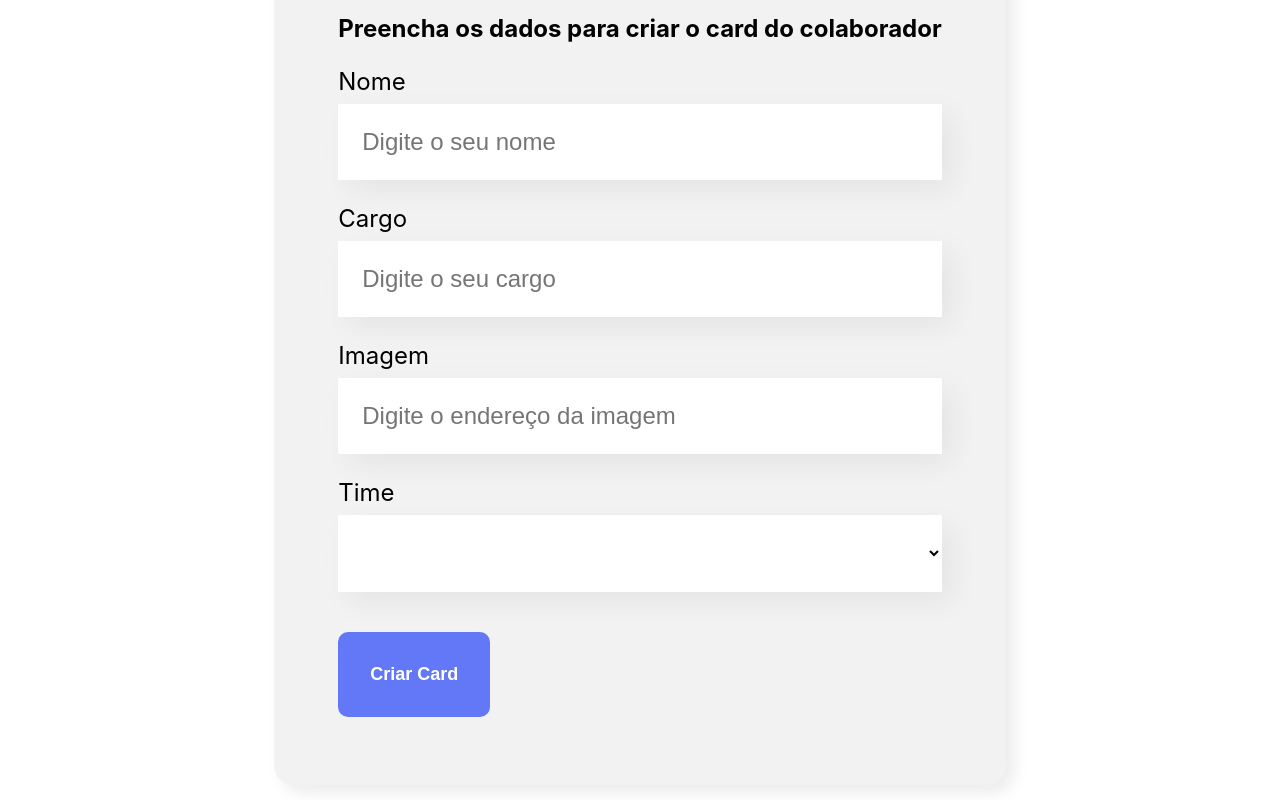
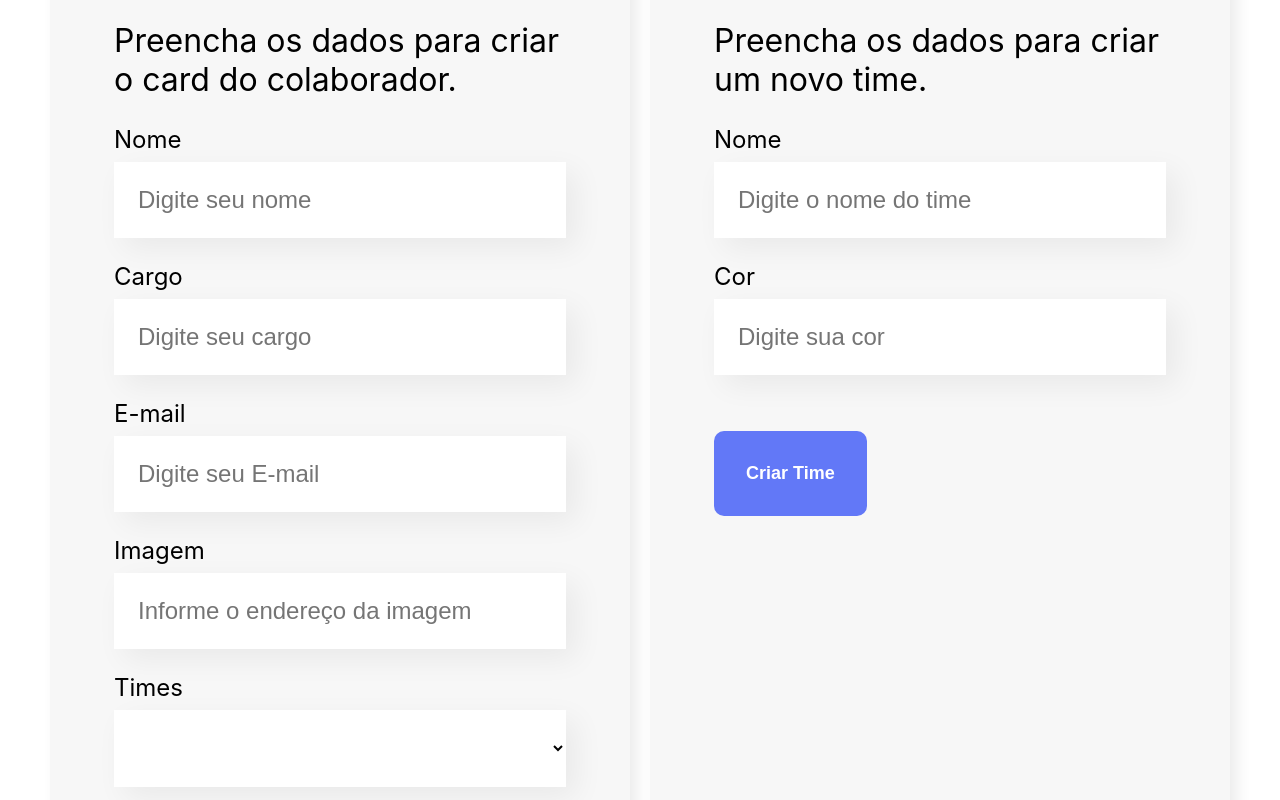
Before and after one commit to Linguini97/Organo-Semear, a React (Create React App) app: page / in a window 1280 px wide. Shown: the part 620-1420 px from the top of the page. Built offline with nearby package versions, Linux system fonts and the light colour scheme.

Commit message:
Inclusão de campo de e-mail,  add time e del colab

```diff
--- a/package.json
+++ b/package.json
@@ -8,7 +8,9 @@
     "@testing-library/user-event": "^13.5.0",
     "react": "^18.2.0",
     "react-dom": "^18.2.0",
+    "react-icons": "^4.8.0",
     "react-scripts": "5.0.1",
+    "uuid": "^9.0.0",
     "web-vitals": "^2.1.4"
   },
   "scripts": {
--- a/src/App.js
+++ b/src/App.js
@@ -3,52 +3,77 @@ import Banner from './componentes/Banner/Banner';
 import Formulario from './componentes/Formulario';
 import Time from './componentes/Time';
 import Rodape from './componentes/Rodape';
+import { v4 as uuidv4 } from 'uuid';
+
 
 function App() {
 
-  const times = [
+  const [times, setTimes] = useState ([
     {
+      id: uuidv4(),
       nome: 'Diretor Executivo',
       corPrimaria: '#57c278',
       corSecundaria: '#D9F7E9',
     },
     {
+      id: uuidv4(),
       nome: 'Diretor',
       corPrimaria: '#82CFFA',
       corSecundaria: '#E8F8FF',
     },
     {
+      id: uuidv4(),
       nome: 'Experiência',
       corPrimaria: '#A6D157',
       corSecundaria: '#F0F8E2',
     },
     {
+      id: uuidv4(),
       nome: 'Gratuidade',
       corPrimaria: '#E06B69',
       corSecundaria: '#FDE7E8',
     },
     {
+      id: uuidv4(),
       nome: 'I.M',
       corPrimaria: '#DB6EBF',
       corSecundaria: '#FAE9F5',
     }
-  ]
+  ])
 
   const [colaboradores , setColaboradores] = useState([])
-  const aoNovoColaboradorAdicionado = (colaborador) => {
-    setColaboradores([...colaboradores, colaborador])
+
+  function deletarColaborador(nome){
+    setColaboradores(colaboradores.filter(colaborador => colaborador.nome !== nome))
   }
 
+  function mudarCorDoTime(cor, nome){
+    setTimes(times.map(time => {
+      if(time.nome === nome){
+        time.corSecundaria = cor;
+      }
+      return time
+    }));
+  }
+
+  function cadastrarTime(novoTime){
+    setTimes([...times, {...novoTime, id: uuidv4()}])
+  }
   return (
     <div className="App">
       <Banner/>
-      <Formulario times ={times.map(time => time.nome)} aoColaboradorCadastrado ={colaborador => aoNovoColaboradorAdicionado(colaborador)} />
+      <Formulario
+        aoCriarTime={cadastrarTime}
+        times={times.map(time => time.nome)}
+        aoCadastrar={colaborador => setColaboradores([...colaboradores, colaborador])} />
         {times.map(time => <Time
+        mudarCor={mudarCorDoTime}
         key={time.nome}
         nome= {time.nome}
         corPrimaria = {time.corPrimaria}
         corSecundaria = {time.corSecundaria}
         colaboradores = {colaboradores.filter(colaborador => colaborador.time === time.nome)}
+        aoDeletar={deletarColaborador}
       />)}
       <Rodape />
 
--- a/src/componentes/Botao/index.js
+++ b/src/componentes/Botao/index.js
@@ -1,12 +1,9 @@
 import './Botao.css'
 
-const Botao = (props) =>{
-    return(
-        <button className='botao'>
-            {props.children}
-
-        </button>
-    )
+const Botao = ({texto}) => {
+    return <button className="botao">
+        {texto}
+    </button>
 }
 
 export default Botao
--- a/src/componentes/Colaborador/Colaborador.css
+++ b/src/componentes/Colaborador/Colaborador.css
@@ -1,4 +1,5 @@
 .colaborador{
+    position: relative;
     width: 280px;
 }
 .colaborador .cabecalho{
@@ -32,3 +33,14 @@
     color: #212121;
     padding: 0 16px;
 }
+.colaborador .rodape h6 {
+    font-size: 14px;
+    line-height: 22px;
+    color: #212121;
+    padding: 0 16px;
+}
+.deletar{
+    position: absolute;
+    right: -10px;
+    top: -10px;
+}
--- a/src/componentes/Colaborador/index.js
+++ b/src/componentes/Colaborador/index.js
@@ -1,15 +1,22 @@
+import {AiFillCloseCircle} from 'react-icons/ai'
 import './Colaborador.css'
 
-const Colaborador = (props) => {
+const Colaborador = ({nome, cargo, imagem, email, corSecundaria, aoDeletar}) => {
 
     return(
         <div className='colaborador'>
-            <div className='cabecalho' style={{backgroundColor: props.corSecundaria}} >
-                <img src={props.imagem} alt='Foto Vinicius Fernandes' />
+            <AiFillCloseCircle
+                size={25}
+                className='deletar'
+                onClick={() => aoDeletar(nome)}
+            />
+            <div className='cabecalho' style={{backgroundColor: corSecundaria}} >
+                <img src={imagem} alt={nome} />
             </div>
             <div className='rodape'>
-                <h4>{props.nome}</h4>
-                <h5>{props.cargo}</h5>
+                <h4>{nome}</h4>
+                <h5>{cargo}</h5>
+                <h6>{email}</h6>
             </div>
         </div>
     )
--- a/src/componentes/Formulario/Formulario.css
+++ b/src/componentes/Formulario/Formulario.css
@@ -1,12 +1,19 @@
-.formulario{
+.formulario-container {
     display: flex;
+    gap: 20px;
+    flex-wrap: wrap;
     justify-content: center;
-    margin: 80px 0;
+    margin: 80px 50px;
+
 }
-.formulario form {
-    max-width: 80%;
-    background-color: #F2f2f2;
+.formulario-container .formulario {
+    flex: 1;
+    background: #F7F7F7;
+    box-shadow: 7px 7px 15px rgba(0, 0, 0, 0.08);
     border-radius: 20px;
     padding: 36px 64px;
-    box-shadow: 8px 8px 16px rgba(0, 0, 0, 0.08);
 }
+.formulario-container .formulario h2 {
+    font-weight: 400;
+    font-size: 32px;
+}
--- a/src/componentes/Formulario/index.js
+++ b/src/componentes/Formulario/index.js
@@ -4,40 +4,89 @@ import CampoTexto from '../CampoTexto'
 import ListaSuspensa from '../ListaSuspensa'
 import './Formulario.css'
 
-const Formulario = (props) => {
+const Formulario = ({ aoCadastrar, times, aoCriarTime }) => {
 
     const [nome, setNome] = useState('')
     const [cargo, setCargo] = useState('')
+    const [email, setEmail] = useState('')
     const [imagem, setImagem] = useState('')
     const [time, setTime] = useState('')
+    const [nomeTime, setNomeTime] = useState('')
+    const [corTime, setCorTime] = useState('')
 
-
-
-    const aoSalvar = (evento)=>{
+    const aoSubmeter = (evento) => {
         evento.preventDefault()
-        props.aoColaboradorCadastrado({
+        console.log('form enviado', nome, cargo, email, imagem, time )
+        aoCadastrar({
             nome,
             cargo,
+            email,
             imagem,
             time
         })
         setNome('')
+        setEmail('')
         setCargo('')
         setImagem('')
         setTime('')
 
     }
-    return(
-        <section className='formulario'>
-            <form onSubmit={aoSalvar}>
-                <h2>Preencha os dados para criar o card do colaborador</h2>
-                <CampoTexto label="Nome" obrigatorio={true} placeholder="Digite o seu nome" valor={nome} aoAlterado ={valor => setNome(valor)}/>
-                <CampoTexto label="Cargo" obrigatorio={true} placeholder="Digite o seu cargo" valor={cargo} aoAlterado ={valor => setCargo(valor)}/>
-                <CampoTexto label="Imagem" obrigatorio={true}  placeholder="Digite o endereço da imagem" valor={imagem} aoAlterado ={valor => setImagem(valor)} />
-                <ListaSuspensa obrigatorio={true}  label="Time" itens = {props.times} valor={time} aoAlterado={valor => setTime(valor)}/>
-                <Botao>
-                    Criar Card
-                </Botao>
+
+    return (
+        <section className="formulario-container">
+            <form className="formulario" onSubmit={aoSubmeter}>
+                <h2>Preencha os dados para criar o card do colaborador.</h2>
+                <CampoTexto
+                    obrigatorio={true}
+                    label='Nome'
+                    placeholder='Digite seu nome '
+                    valor={nome}
+                    aoAlterado={valor => setNome(valor)}/>
+                <CampoTexto
+                    obrigatorio={true}
+                    label='Cargo'
+                    placeholder='Digite seu cargo '
+                    valor={cargo}
+                    aoAlterado={valor => setCargo(valor)}/>
+                <CampoTexto
+                    obrigatorio={true}
+                    label='E-mail'
+                    placeholder='Digite seu E-mail '
+                    valor={email}
+                    aoAlterado={valor => setEmail(valor)}/>
+                <CampoTexto
+                    label='Imagem'
+                    placeholder='Informe o endereço da imagem '
+                    valor={imagem}
+                    aoAlterado={valor => setImagem(valor)}/>
+                <ListaSuspensa
+                    obrigatorio={true}
+                    label='Times'
+                    items={times}
+                    valor={time}
+                    aoAlterado={valor => setTime(valor)}/>
+                <Botao texto='Criar card' />
+            </form>
+            <form className="formulario" onSubmit={(evento) => {
+                evento.preventDefault()
+                aoCriarTime({ nome: nomeTime, cor: corTime })
+                setNomeTime('')
+                setCorTime('')
+            }}>
+                <h2>Preencha os dados para criar um novo time.</h2>
+                <CampoTexto
+                    obrigatorio={true}
+                    label='Nome'
+                    placeholder='Digite o nome do time'
+                    valor={nomeTime}
+                    aoAlterado={valor => setNomeTime(valor)}/>
+                <CampoTexto
+                    obrigatorio={true}
+                    label='Cor'
+                    placeholder='Digite sua cor'
+                    valor={corTime}
+                    aoAlterado={valor => setCorTime(valor)}/>
+                <Botao texto='Criar Time' />
             </form>
         </section>
     )
--- a/src/componentes/ListaSuspensa/index.js
+++ b/src/componentes/ListaSuspensa/index.js
@@ -1,19 +1,13 @@
 import './ListaSuspensa.css'
 
-const ListaSuspensa = (props) =>{
-
-    return(
-        <div className='lista-suspensa'>
-            <label>{props.label}</label>
-            <select onChange={evento => props.aoAlterado(evento.target.value)} required={props.obrigatorio} value={props.valor}>
-                <option value=""></option>
-                {props.itens.map(item => {
-                return <option key={item
-                }>{item}</option>
-            })}
-            </select>
-        </div>
-    )
+const ListaSuspensa = ({label, items,  valor, aoAlterado, obrigatorio = false}) => {
+    return (<div className="lista-suspensa">
+        <label>{label}</label>
+        <select required={obrigatorio} value={valor} onChange={evento => aoAlterado(evento.target.value)}>
+            <option />
+            {items.map(item => <option key={item}>{item}</option>)}
+        </select>
+    </div>)
 }
 
 export default ListaSuspensa
--- a/src/componentes/Time/Time.css
+++ b/src/componentes/Time/Time.css
@@ -1,6 +1,8 @@
 .time{
     text-align: center;
     padding: 32px;
+    background-blend-mode: multiply;
+    position: relative;
 }
 .time h3 {
     font-size: 32px;
@@ -14,3 +16,8 @@
     margin-top: 32px;
     flex-wrap: wrap;
 }
+.input-color{
+    position: absolute;
+    top: 20px;
+    right: 50px;
+}
--- a/src/componentes/Time/index.js
+++ b/src/componentes/Time/index.js
@@ -1,16 +1,21 @@
 import Colaborador from '../Colaborador'
 import './Time.css'
 
-const Time = (props) => {
+const Time = ({ colaboradores, nome, corPrimaria, corSecundaria, aoDeletar, mudarCor, id }) => {
 
-    return(
-        (props.colaboradores.length) > 0 ? <section className='time' style={{backgroundColor: props.corSecundaria }}>
-            <h3 style={{borderColor: props.corPrimaria}}>{props.nome}</h3>
-            <div className='colaboradores'>
-                {props.colaboradores.map( colaborador => <Colaborador corDeFundo={props.corPrimaria} key={colaborador.nome} nome= {colaborador.nome} cargo = {colaborador.cargo} imagem = {colaborador.imagem}/>)}
-            </div>
-        </section>
-        : ''
+    return (
+        (colaboradores.length) > 0 ?
+            <section className='time' style={{ backgroundColor: corSecundaria }}>
+                <input onChange={evento =>mudarCor(evento.target.value, nome)} value={corSecundaria} type='color' className='input-color' />
+
+                <h3 style={{ borderColor: corPrimaria }}>{nome}</h3>
+                <div className='colaboradores'>
+                    {colaboradores.map(colaborador => {
+                        return <Colaborador corDeFundo={corPrimaria} key={colaborador.nome} nome={colaborador.nome} cargo={colaborador.cargo} email={colaborador.email} imagem={colaborador.imagem} aoDeletar={aoDeletar} />
+                    })}
+                </div>
+            </section>
+            : ''
     )
 }
 
```
Also changed, not shown: 1 other file (tests, documents, lock files or other folders). Lines whose indentation alone changed are shown as unchanged.
